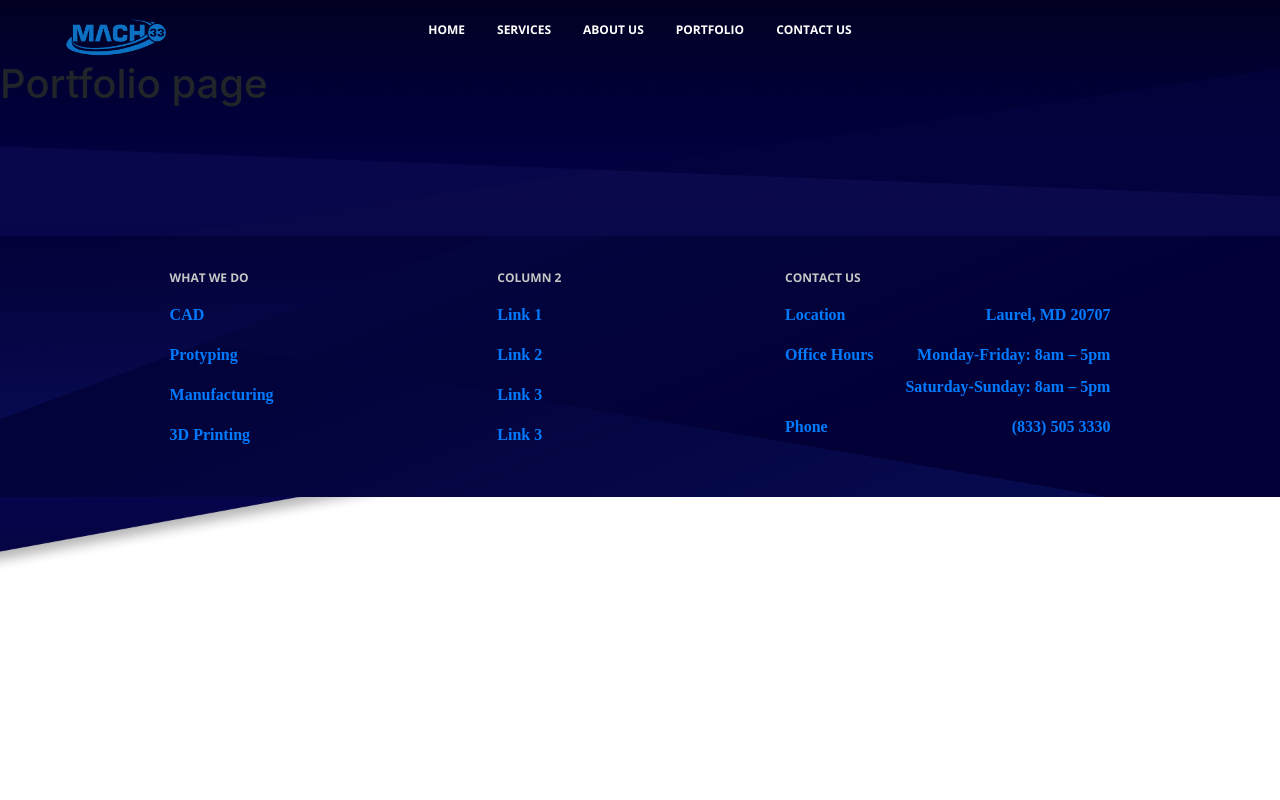
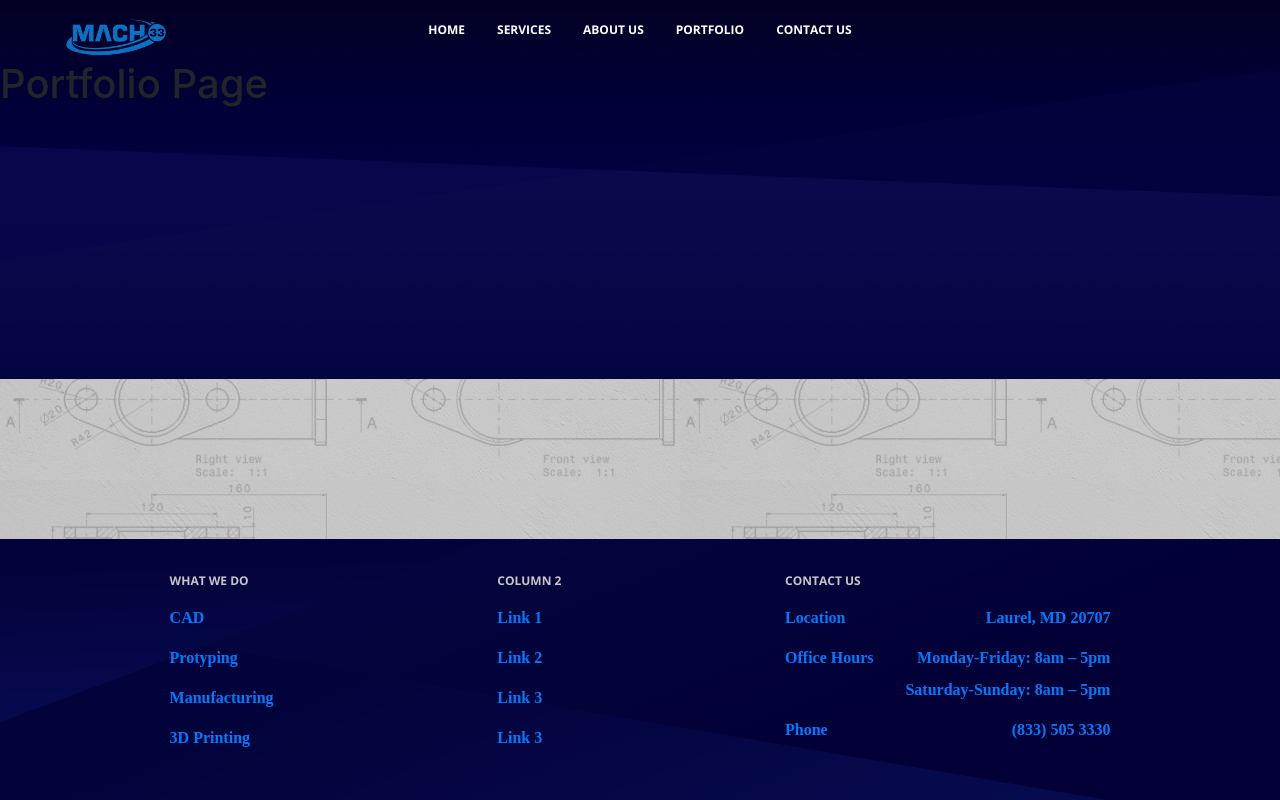
Before and after one commit to Tevaryan/mac33engr, a React (Create React App) app: page /Portfolio in a window 1280 px wide. Built offline with nearby package versions, Linux system fonts and the light colour scheme; a web font is replaced by a local one.

Commit message:
changed header image and added divs to pages

```diff
--- a/src/App.css
+++ b/src/App.css
@@ -96,3 +96,13 @@
 .HomeBackground {
   background-image: url("./assets/top\ half\ background.png");
 }
+
+.page-container {
+  display: flex;
+  flex-direction: column;
+  min-height: 100vh;
+}
+
+.content-wrap {
+  flex: 1;
+}
--- a/src/assets/styles/footer.css
+++ b/src/assets/styles/footer.css
@@ -4,6 +4,7 @@
     background-size: 100% 100%;
     align-items: center;
     justify-content: center;
+    margin-top: 10%;
 }
 
 .row {
--- a/src/components/Footer.js
+++ b/src/components/Footer.js
@@ -7,7 +7,7 @@ class Footer extends Component{
 
   render(){
     return (
-      <div className = 'footerbar' style={{marginTop:'10%'}}>
+      <div className = 'footerbar'>
         <div className = 'row'>
 
 
--- a/src/containers/AboutUspage.js
+++ b/src/containers/AboutUspage.js
@@ -1,7 +1,8 @@
 import React, { Component } from 'react';
 import Navbar from '../components/Nav';
 import Footer from '../components/Footer';
-import background from "../assets/top half background.png";
+import background from "../assets/otherpages.png";
+import twoD1 from "../assets/2D1 copy.jpg"
 import "../App.css"
 
 class AboutUspage extends Component {
@@ -14,13 +15,17 @@ class AboutUspage extends Component {
 
   render() {
     return (
-      <div>
-        <div style={{width:'100vw'}}>
-        <img src={background} alt="" style={{position:'absolute', zIndex:'-1', width:'100%'}} className="topbackgroundImage"/>
+      <div className='page-container' style={{width:'100vw', backgroundImage: `url("${twoD1}")`,position:'absolute',zIndex:'-3'}}>
+        <div className='content-wrap'>
+          <div style={{width:'100vw', backgroundColor:'#a6a6aa',backgroundImage: `url("${twoD1}")`}}>
+            <div  style={{width:'100%', height:'100%', backgroundColor:'#a6a6aa', backgroundImage: `url("${twoD1}")`, position:'absolute',zIndex:'-2'}}></div>
+          <img src={background} alt="" style={{position:'absolute', zIndex:'-1', width:'100%'}} className="topbackgroundImage"/>
+          </div>
+          <Navbar/>
+
+
+          <h1>About Us</h1>
         </div>
-        <Navbar/>
-        <h1>About Us</h1>
-
         <Footer/>
       </div>
     );
--- a/src/containers/ContactUspage.js
+++ b/src/containers/ContactUspage.js
@@ -1,7 +1,8 @@
 import React, { Component } from 'react';
 import Navbar from '../components/Nav';
 import Footer from '../components/Footer';
-import background from "../assets/top half background.png";
+import background from "../assets/otherpages.png";
+import twoD1 from "../assets/2D1 copy.jpg"
 import "../App.css"
 
 class ContactUspage extends Component {
@@ -14,13 +15,15 @@ class ContactUspage extends Component {
 
   render() {
     return (
-      <div>
-        <div style={{width:'100vw'}}>
-        <img src={background} alt="" style={{position:'absolute', zIndex:'-1', width:'100%'}} className="topbackgroundImage"/>
+      <div className='page-container' style={{width:'100vw', backgroundImage: `url("${twoD1}")`,position:'absolute',zIndex:'-3'}}>
+        <div className='content-wrap'>
+          <div style={{width:'100vw', backgroundColor:'#a6a6aa',backgroundImage: `url("${twoD1}")`}}>
+            <div  style={{width:'100%', height:'100%', backgroundColor:'#a6a6aa', backgroundImage: `url("${twoD1}")`, position:'absolute',zIndex:'-2'}}></div>
+          <img src={background} alt="" style={{position:'absolute', zIndex:'-1', width:'100%'}} className="topbackgroundImage"/>
+          </div>
+          <Navbar/>
+          <h1>Contact Us</h1>
         </div>
-        <Navbar/>
-        <h1>Contact Us</h1>
-
         <Footer/>
       </div>
     );
--- a/src/containers/Homepage.js
+++ b/src/containers/Homepage.js
@@ -24,8 +24,8 @@ class Homepage extends Component {
 
   render() {
     return (
-      <div style={{width:'100vw', backgroundImage: `url("${twoD1}")`,position:'absolute',zIndex:'-3'}} >
-
+      <div className='page-container' style={{width:'100vw', backgroundImage: `url("${twoD1}")`,position:'absolute',zIndex:'-3'}} >
+        <div className = 'content-wrap'>
           <div style={{width:'100vw', backgroundColor:'#a6a6aa',backgroundImage: `url("${twoD1}")`}}>
             <div  style={{width:'100%', height:'100%', backgroundColor:'#a6a6aa', backgroundImage: `url("${twoD1}")`, position:'absolute',zIndex:'-2'}}></div>
           <img src={background} alt="" style={{position:'absolute', zIndex:'-1', width:'100%'}} className="topbackgroundImage"/>
@@ -154,7 +154,7 @@ class Homepage extends Component {
 
           </div>
 
-
+        </div>
         <Footer/>
       </div>
     );
--- a/src/containers/Portfoliopage.js
+++ b/src/containers/Portfoliopage.js
@@ -1,7 +1,8 @@
 import React, { Component } from 'react';
 import Navbar from '../components/Nav';
 import Footer from '../components/Footer';
-import background from "../assets/top half background.png";
+import background from "../assets/otherpages.png";
+import twoD1 from "../assets/2D1 copy.jpg"
 import "../App.css"
 
 class Portfoliopage extends Component {
@@ -14,13 +15,15 @@ class Portfoliopage extends Component {
 
   render() {
     return (
-      <div>
-        <div style={{width:'100vw'}}>
-        <img src={background} alt="" style={{position:'absolute', zIndex:'-1', width:'100%'}} className="topbackgroundImage"/>
+      <div className='page-container' style={{width:'100vw', backgroundImage: `url("${twoD1}")`,position:'absolute',zIndex:'-3'}}>
+        <div className='content-wrap'>
+          <div style={{width:'100vw', backgroundColor:'#a6a6aa',backgroundImage: `url("${twoD1}")`}}>
+            <div  style={{width:'100%', height:'100%', backgroundColor:'#a6a6aa', backgroundImage: `url("${twoD1}")`, position:'absolute',zIndex:'-2'}}></div>
+          <img src={background} alt="" style={{position:'absolute', zIndex:'-1', width:'100%'}} className="topbackgroundImage"/>
+          </div>
+          <Navbar/>
+          <h1>Portfolio Page</h1>
         </div>
-        <Navbar/>
-        <h1>Portfolio page</h1>
-
         <Footer/>
       </div>
     );
--- a/src/containers/Servicespage.js
+++ b/src/containers/Servicespage.js
@@ -21,7 +21,8 @@ class Servicespage extends Component {
 
   render() {
     return (
-      <div style={{width:'100vw', backgroundImage: `url("${twoD1}")`,position:'absolute',zIndex:'-3'}}>
+      <div className='page-container' style={{width:'100vw', backgroundImage: `url("${twoD1}")`,position:'absolute',zIndex:'-3'}}>
+        <div className='content-wrap'>
           <div style={{width:'100vw', backgroundColor:'#a6a6aa',backgroundImage: `url("${twoD1}")`}}>
             <div  style={{width:'100%', height:'100%', backgroundColor:'#a6a6aa', backgroundImage: `url("${twoD1}")`, position:'absolute',zIndex:'-2'}}></div>
           <img src={background} alt="" style={{position:'absolute', zIndex:'-1', width:'100%'}} className="topbackgroundImage"/>
@@ -66,7 +67,7 @@ class Servicespage extends Component {
               </div>
             </div>
           </div>
-
+        </div>
         <Footer/>
       </div>
     );
--- a/src/containers/threeDprinting.js
+++ b/src/containers/threeDprinting.js
@@ -32,7 +32,8 @@ class Servicespage extends Component {
 
   render() {
     return (
-      <div style={{width:'100vw', backgroundImage: `url("${twoD1}")`,position:'absolute',zIndex:'-3'}}>
+      <div className='page-container' style={{width:'100vw', backgroundImage: `url("${twoD1}")`,position:'absolute',zIndex:'-3'}}>
+        <div className='content-wrap'>
           <div style={{width:'100vw', backgroundColor:'#a6a6aa',backgroundImage: `url("${twoD1}")`}}>
             <div  style={{width:'100%', height:'100%', backgroundColor:'#fafafa', position:'absolute',zIndex:'-2'}}></div>
           <img src={background} alt="" style={{position:'absolute', zIndex:'-1', width:'100%'}} className="topbackgroundImage"/>
@@ -171,7 +172,7 @@ class Servicespage extends Component {
               </div>
             </div>
           </div> */}
-
+        </div>
         <Footer/>
       </div>
     );
```
Lines whose indentation alone changed are shown as unchanged.
